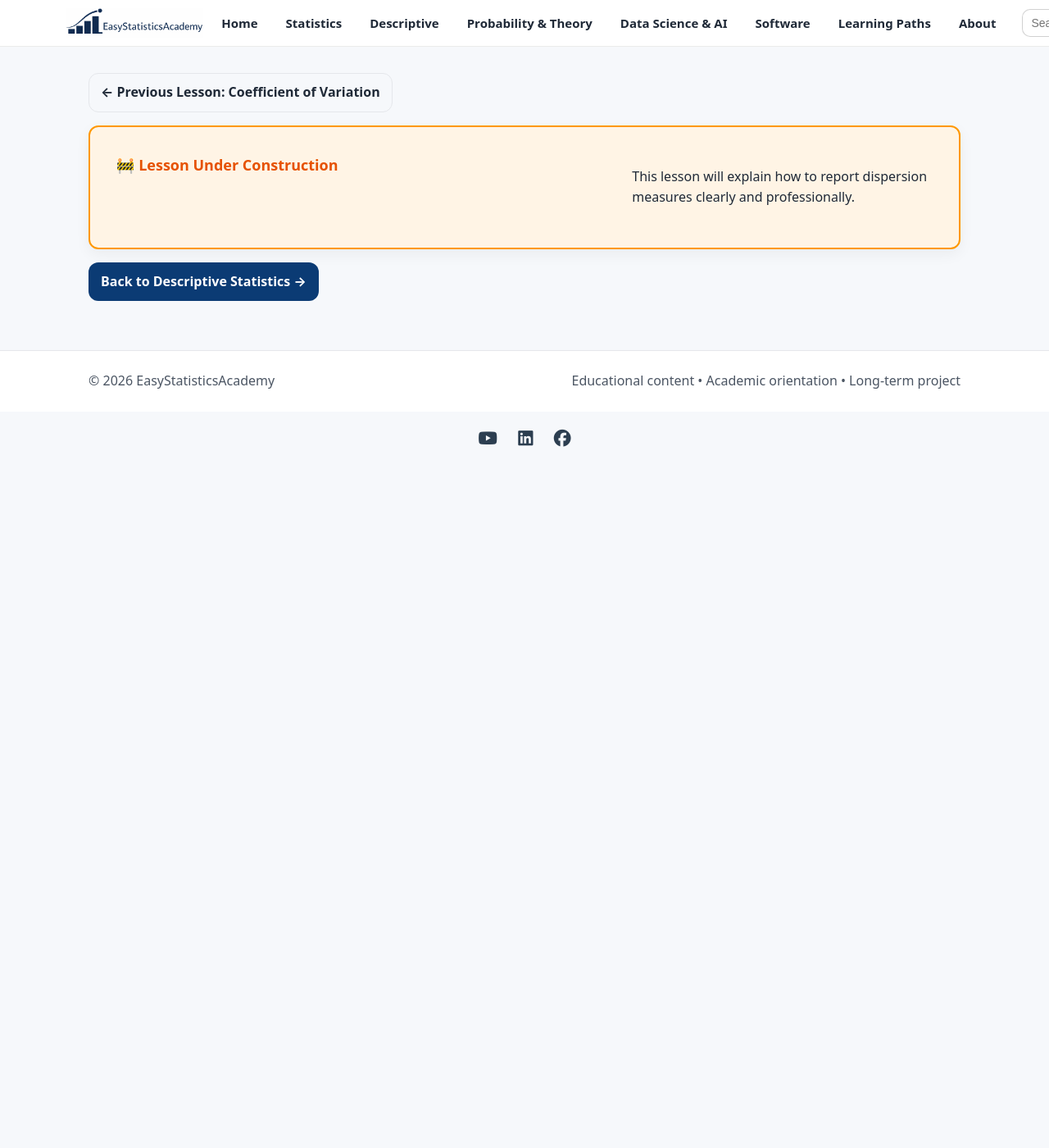
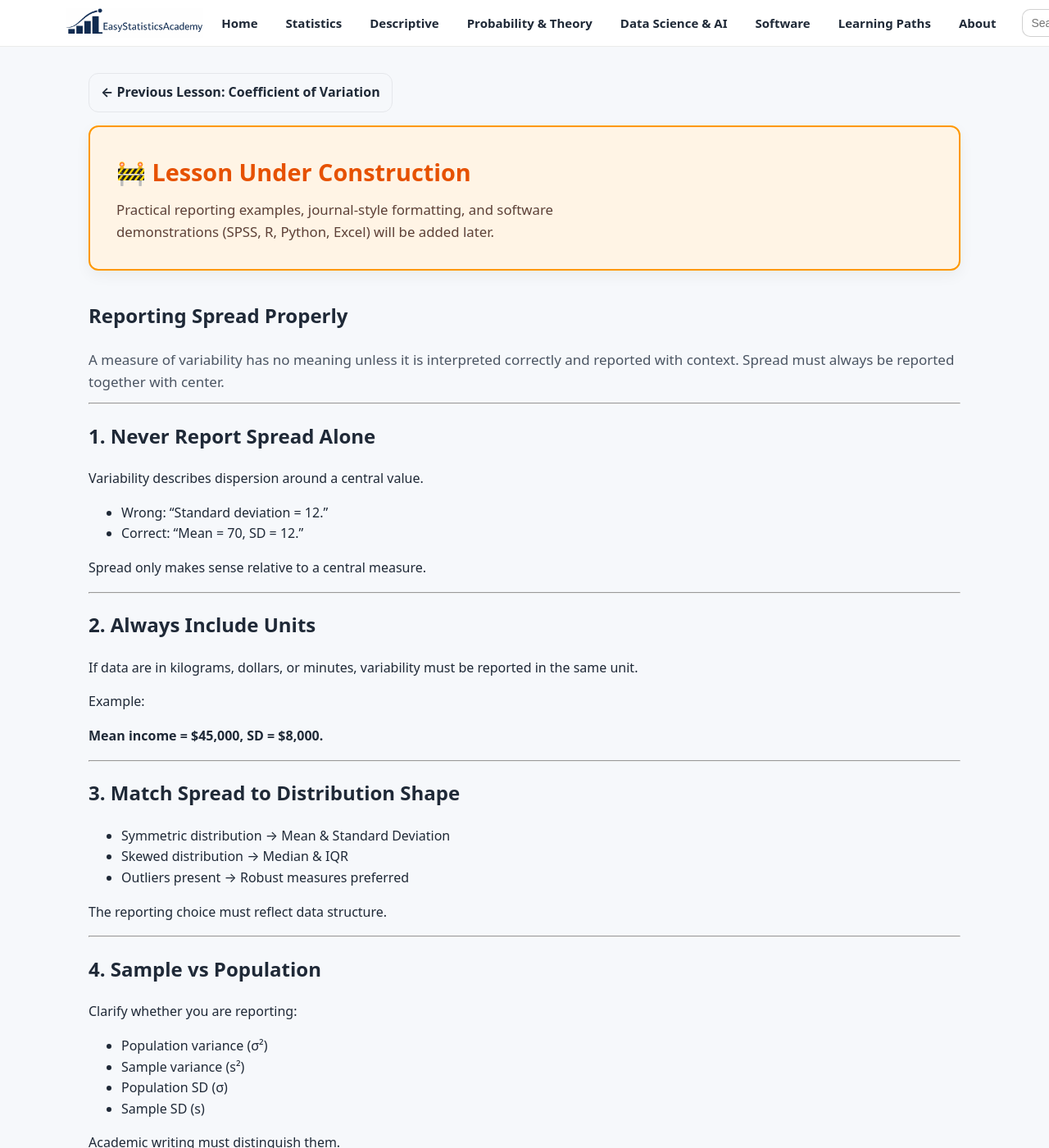
Before and after one commit to ammar-homaida-statistics/easystatisticsacademy, a Jekyll site: the page built from descriptive/spread/reporting-spread-properly/index.md, in a window 1280 px wide and 1400 px high. Shown: the whole window at 82% size. Built offline with Jekyll 4.4.1, drawn with Linux system fonts in a browser that asks for light colours; some of the changed text lies outside the part shown.

Commit message:
Add lesson content

```diff
--- a/descriptive/spread/reporting-spread-properly/index.md
+++ b/descriptive/spread/reporting-spread-properly/index.md
@@ -1,7 +1,7 @@
 ---
 layout: default
-title: "Reporting Spread Properly"
-description: "How to combine center and variability responsibly in reports."
+title: "Reporting Spread Properly (With Context)"
+description: "How to report variability correctly in academic and business contexts."
 permalink: /descriptive/spread/reporting-spread-properly/
 sidebar: false
 ---
@@ -12,13 +12,149 @@ sidebar: false
   </a>
 </section>
 
+<!-- UNDER CONSTRUCTION NOTICE -->
 <section class="section section-slim">
   <div class="callout" style="background:#fff4e5;border:2px solid #ff9800;padding:2rem;border-radius:12px;">
-    <h2 style="margin-top:0;color:#e65100;">🚧 Lesson Under Construction</h2>
-    <p>This lesson will explain how to report dispersion measures clearly and professionally.</p>
+    <div class="callout-copy">
+      <h2 style="margin-top:0;color:#e65100;font-size:1.8rem;">
+        🚧 Lesson Under Construction
+      </h2>
+      <p style="margin:0;font-size:1.05rem;color:#5d4037;line-height:1.6;">
+        Practical reporting examples, journal-style formatting, and software demonstrations
+        (SPSS, R, Python, Excel) will be added later.
+      </p>
+    </div>
   </div>
 </section>
 
+<section class="section">
+  <div class="section-head">
+    <h1>Reporting Spread Properly</h1>
+    <p class="lead">
+      A measure of variability has no meaning unless it is interpreted correctly and reported with context.
+      Spread must always be reported together with center.
+    </p>
+  </div>
+
+  <hr>
+
+  <h2>1. Never Report Spread Alone</h2>
+
+  <p>
+    Variability describes dispersion around a central value.
+  </p>
+
+  <ul>
+    <li>Wrong: “Standard deviation = 12.”</li>
+    <li>Correct: “Mean = 70, SD = 12.”</li>
+  </ul>
+
+  <p>
+    Spread only makes sense relative to a central measure.
+  </p>
+
+  <hr>
+
+  <h2>2. Always Include Units</h2>
+
+  <p>
+    If data are in kilograms, dollars, or minutes,
+    variability must be reported in the same unit.
+  </p>
+
+  <p>
+    Example:
+  </p>
+
+  <p><strong>Mean income = $45,000, SD = $8,000.</strong></p>
+
+  <hr>
+
+  <h2>3. Match Spread to Distribution Shape</h2>
+
+  <ul>
+    <li>Symmetric distribution → Mean & Standard Deviation</li>
+    <li>Skewed distribution → Median & IQR</li>
+    <li>Outliers present → Robust measures preferred</li>
+  </ul>
+
+  <p>
+    The reporting choice must reflect data structure.
+  </p>
+
+  <hr>
+
+  <h2>4. Sample vs Population</h2>
+
+  <p>
+    Clarify whether you are reporting:
+  </p>
+
+  <ul>
+    <li>Population variance (σ²)</li>
+    <li>Sample variance (s²)</li>
+    <li>Population SD (σ)</li>
+    <li>Sample SD (s)</li>
+  </ul>
+
+  <p>
+    Academic writing must distinguish them.
+  </p>
+
+  <hr>
+
+  <h2>5. Avoid Overinterpretation</h2>
+
+  <ul>
+    <li>Spread does not imply causality.</li>
+    <li>High variability does not mean “bad performance.”</li>
+    <li>Low variability does not always mean “consistency” is desirable.</li>
+  </ul>
+
+  <p>
+    Interpretation must match the research context.
+  </p>
+
+  <hr>
+
+  <h2>6. Business vs Academic Reporting</h2>
+
+  <p><strong>Academic style:</strong></p>
+  <p>“The mean score was 72 (SD = 10).”</p>
+
+  <p><strong>Business style:</strong></p>
+  <p>“Average monthly sales were 72 units, with moderate variation (SD = 10).”</p>
+
+  <p>
+    The structure differs, but transparency is required in both.
+  </p>
+
+  <hr>
+
+  <h2>7. Reporting Checklist</h2>
+
+  <ul>
+    <li>Include a measure of center</li>
+    <li>Include a measure of spread</li>
+    <li>Specify sample size (n)</li>
+    <li>Include units</li>
+    <li>Match measure to distribution shape</li>
+  </ul>
+
+  <hr>
+
+  <h2>Summary</h2>
+
+  <ul>
+    <li>Spread is meaningful only with center.</li>
+    <li>Units and context are essential.</li>
+    <li>Choose robust measures when needed.</li>
+    <li>Clarity builds credibility.</li>
+  </ul>
+
+</section>
+
+<!-- FINAL LESSON → Back to Descriptive -->
 <section class="section section-slim">
   <a class="btn" href="/descriptive/">
     Back to Descriptive Statistics →
```
